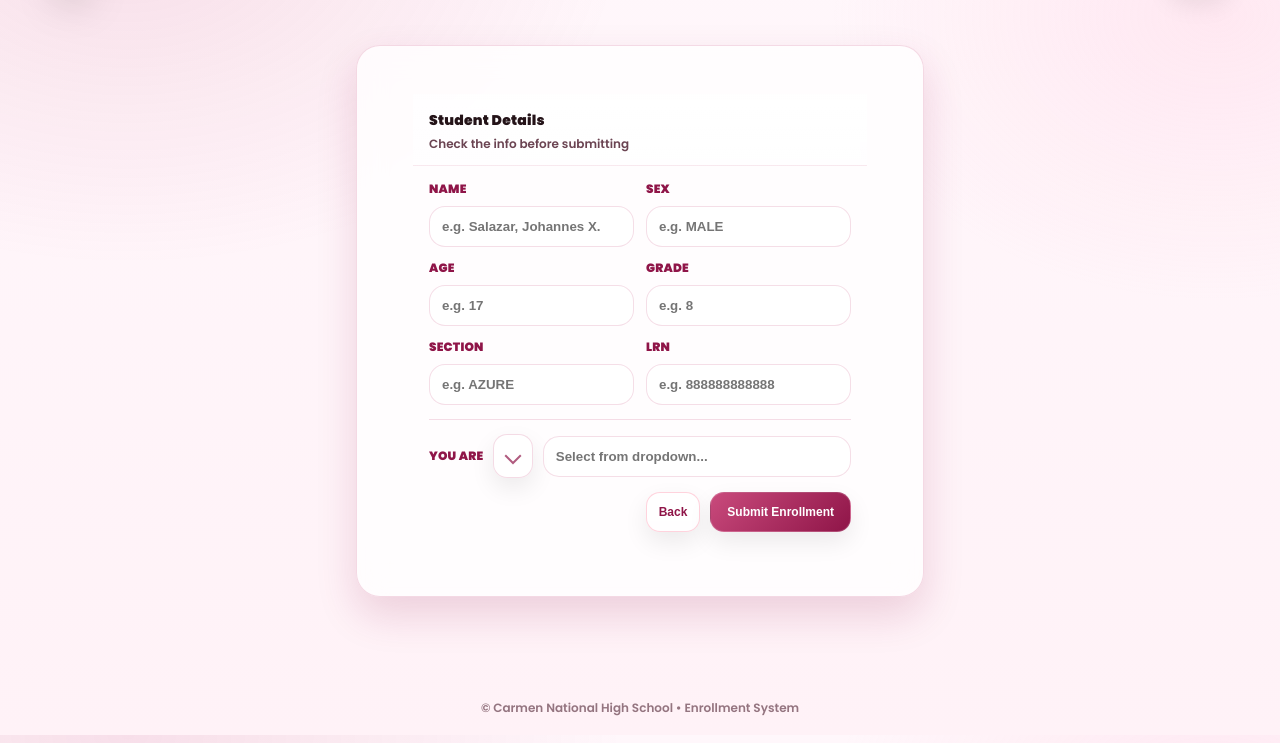
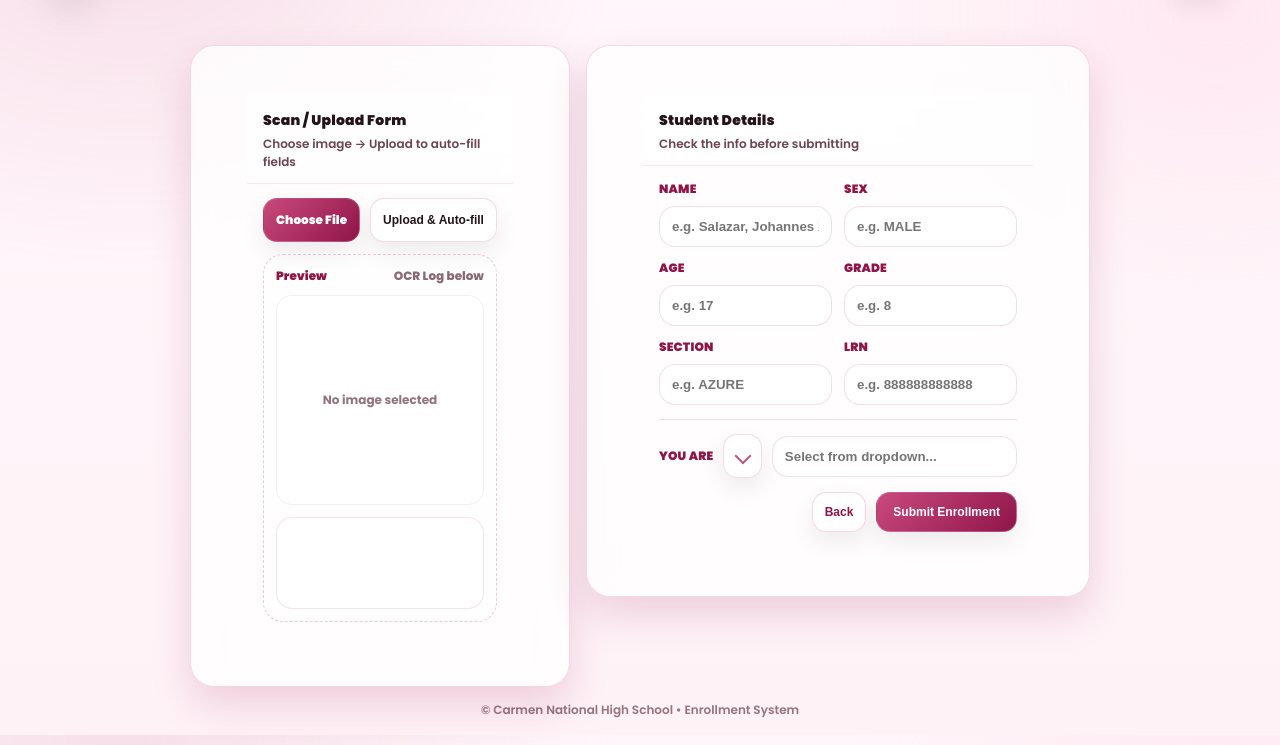
Before and after one commit to JomG016/enrollment-system, a plain HTML site: page g8910.html in a window 1280 px wide. Shown: the part 65-810 px from the top of the page. Drawn offline with Linux system fonts and the light colour scheme; no server answers.

Commit message:
moddified enrollment

```diff
--- a/g8910.html
+++ b/g8910.html
@@ -28,8 +28,40 @@
       </div>
     </div>
 
+    <div class="grid">
+      <div class="card sticky">
+        <div class="cardHead">
+          <div>
+            <p class="title">Scan / Upload Form</p>
+            <p class="hint">Choose image → Upload to auto-fill fields</p>
+          </div>
+        </div>
 
-    <div class="grid">
+        <div class="cardBody">
+          <div class="actionRow">
+            <label class="btn primary">
+              Choose File
+              <input id="fileInput" type="file" accept="image/*" hidden />
+            </label>
+
+            <button id="uploadBtn" class="btn" type="button">Upload & Auto-fill</button>
+          </div>
+
+          <div class="preview">
+            <div class="previewTop">
+              <span>Preview</span>
+              <span style="color:rgba(107,68,82,.8); font-weight:800; font-size:12px;">OCR Log below</span>
+            </div>
+
+            <div class="previewBox">
+              <img id="previewImg" alt="Preview" />
+              <div id="previewPlaceholder" class="placeholder">No image selected</div>
+            </div>
+
+            <div class="log" id="logBox" aria-live="polite"></div>
+          </div>
+        </div>
+      </div>
 
       <div class="card">
         <div class="cardHead">
```
